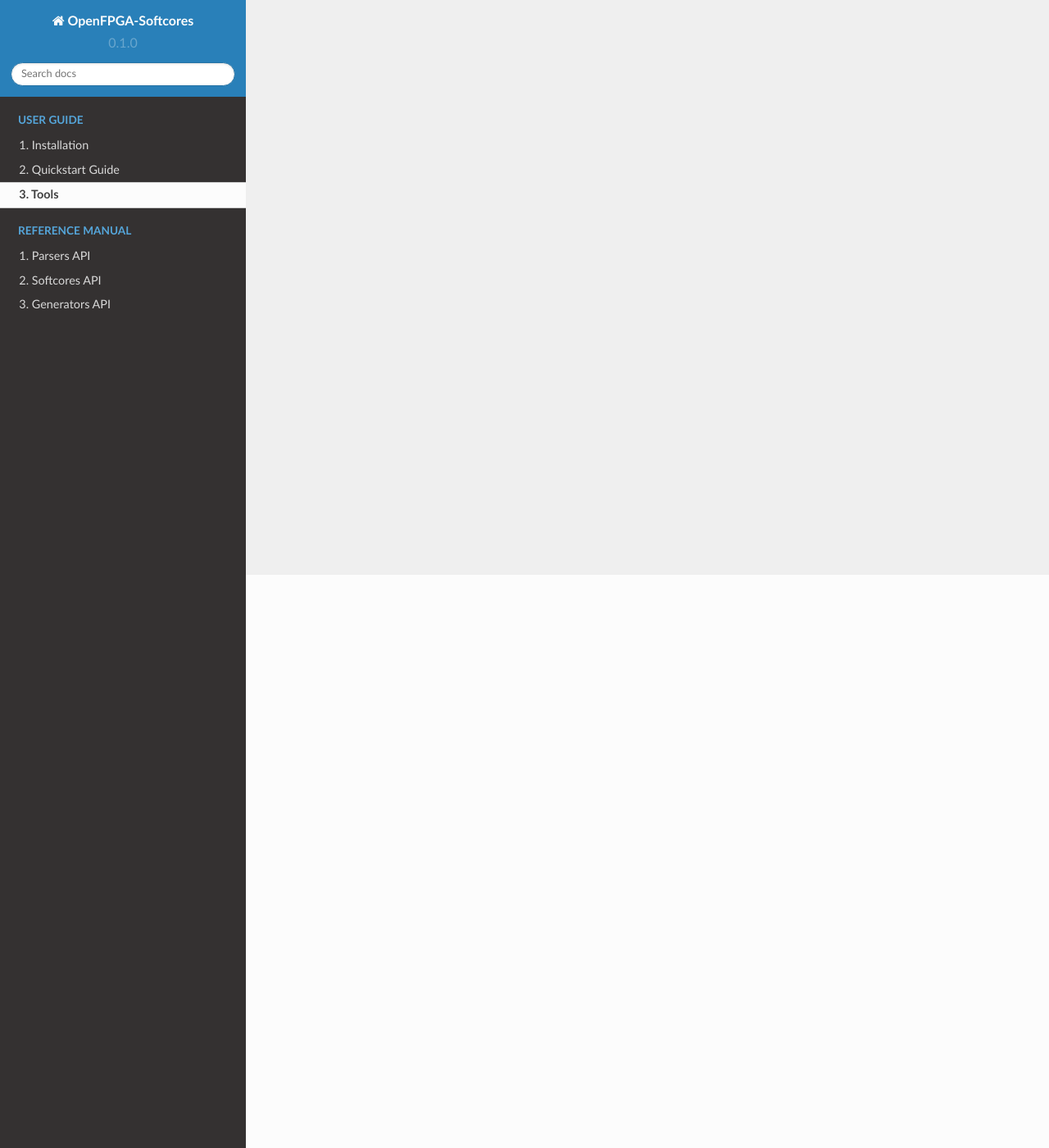
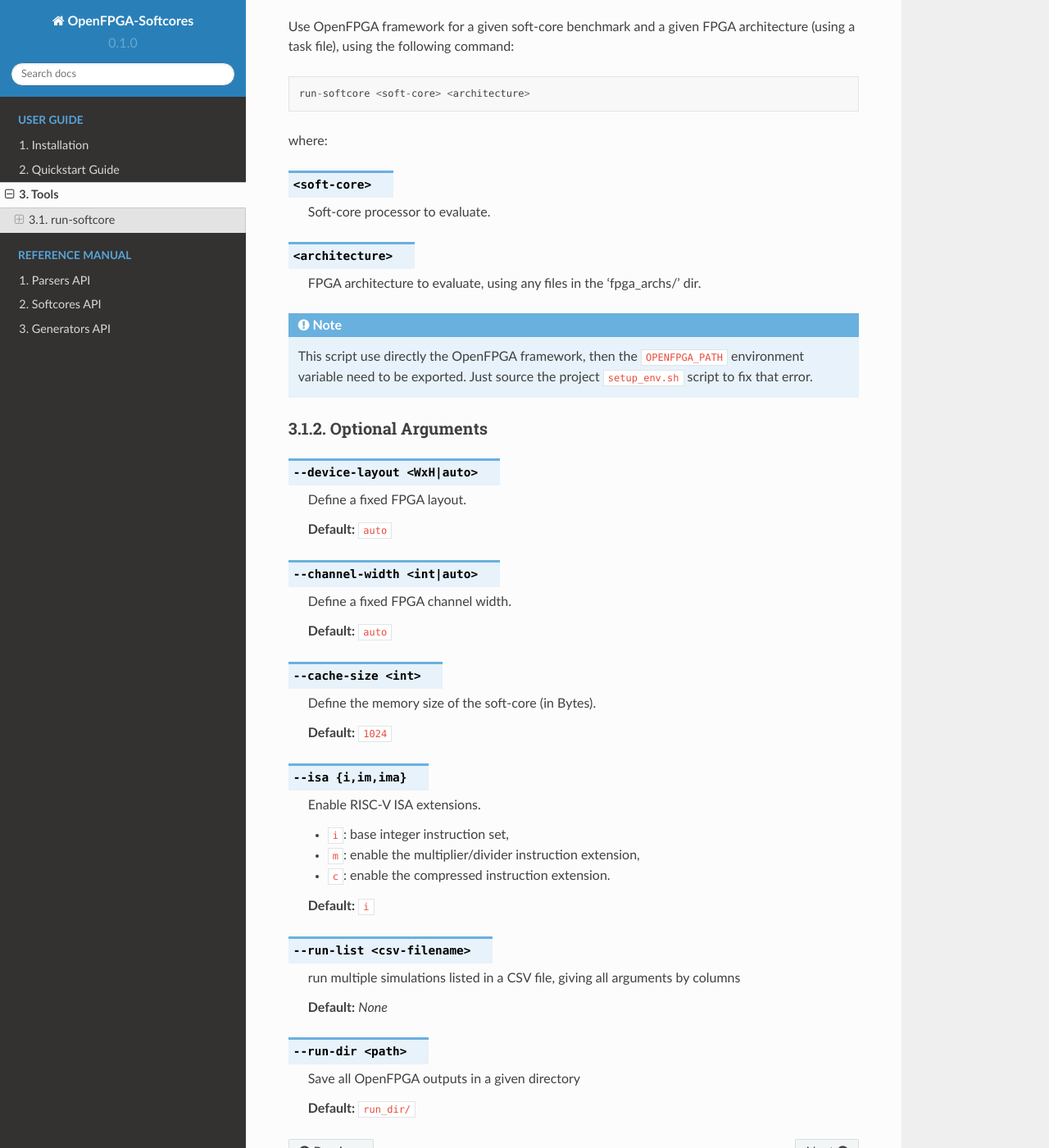
Before and after one commit to lnis-uofu/OpenFPGA-Softcores, a Sphinx documentation site: the page built from docs/source/tools.rst, in a window 1280 px wide and 1400 px high, scrolled down 699 px. Shown: the whole window at 82% size. Built offline with Sphinx 7.4.7 and the Read the Docs theme 2.0.0, drawn with Linux system fonts in a browser that asks for light colours; some of the changed text lies outside the part shown.

Commit message:
update documentation with nice attributes/variables section display

```diff
--- a/docs/source/conf.py
+++ b/docs/source/conf.py
@@ -17,12 +17,16 @@
 
 # For relative module imports
 sys.path.append(os.path.abspath("../../platform"))
+sys.path.append(os.path.abspath("../../platform/tools"))
+
+# For converting SVG to PNG using rsvg
+import sphinxcontrib.rsvgconverter
 
 # -- Project information -----------------------------------------------------
 
 project = u'OpenFPGA-Softcores'
 copyright = u'2022, LNIS'
-author = u'LNIS'
+author = u'LNIS - University of Utah'
 
 release = u'0.1'
 version = u'0.1.0'
@@ -38,6 +42,7 @@
     'sphinx.ext.duration',
     'sphinx.ext.intersphinx',
     'sphinx.ext.napoleon',
+    'sphinxcontrib.rsvgconverter',
 ]
 
 # intersphinx options, add reference to the Python3 documentation
@@ -46,6 +51,9 @@
     'sphinx': ('https://www.sphinx-doc.org/en/master/', None),
 }
 intersphinx_disabled_domains = ['std']
+
+# napoleon options
+napoleon_use_ivar = True
 
 # Add any paths that contain templates here, relative to this directory.
 templates_path = ['_templates']
@@ -57,7 +65,6 @@
 
 # The suffix(es) of source filenames.
 # You can specify multiple suffix as a list of string:
-#
 source_suffix = ['.rst']
 
 # The master toctree document.
@@ -72,6 +79,8 @@
 # a list of builtin themes.
 html_theme = 'sphinx_rtd_theme'
 
+# -- Options for Latex output ------------------------------------------------
+
 # -- Options for EPUB output -------------------------------------------------
 
 epub_show_urls = 'footnote'
--- a/docs/source/parsers_api.rst
+++ b/docs/source/parsers_api.rst
@@ -1,7 +1,7 @@
 Parsers API
 ===========
 
-The Parsers API is chapter describes all public classes and methopds to parse OpenFPGA, Yosys and VPR generated files, as presented in :numref:`fig_flow_files`.
+This section describes the `Parsers API` providing public classes and methods to parse OpenFPGA, Yosys and VPR generated output files, as presented in :numref:`fig_flow_files`.
 
 .. figure:: ../images/openfpga-softcores-io-files.svg
    :width: 80%
--- a/docs/source/tools.rst
+++ b/docs/source/tools.rst
@@ -1,2 +1,81 @@
 Tools
 =====
+
+This section describes the tools use to run, report and analyze OpenFPGA, Yosys and VPR results, as presented in :numref:`fig_flow_dse`.
+These enable an easier
+
+.. figure:: ../images/openfpga-softcores-dse.svg
+   :width: 60%
+   :align: center
+   :name: fig_flow_dse
+
+   Todo
+
+run-softcore
+------------
+.. program:: run-softcore
+
+Basic Usage
+~~~~~~~~~~~
+
+Use OpenFPGA framework for a given soft-core benchmark and a given FPGA architecture (using a task file), using the following command::
+
+    run-softcore <soft-core> <architecture>
+
+where:
+
+.. option:: <soft-core>
+
+    Soft-core processor to evaluate.
+
+.. option:: <architecture>
+
+    FPGA architecture to evaluate, using any files in the 'fpga_archs/' dir.
+
+.. note::
+
+    This script use directly the OpenFPGA framework, then the ``OPENFPGA_PATH`` environment variable need to be exported.
+    Just source the project ``setup_env.sh`` script to fix that error.
+
+Optional Arguments
+~~~~~~~~~~~~~~~~~~
+
+.. option:: --device-layout <WxH|auto>
+
+    Define a fixed FPGA layout.
+
+    **Default:** ``auto``
+
+.. option:: --channel-width <int|auto>
+
+    Define a fixed FPGA channel width.
+
+    **Default:** ``auto``
+
+.. option:: --cache-size <int>
+
+    Define the memory size of the soft-core (in Bytes).
+
+    **Default:** ``1024``
+
+.. option:: --isa {i,im,ima}
+
+    Enable RISC-V ISA extensions.
+
+    - ``i``: base integer instruction set,
+    - ``m``: enable the multiplier/divider instruction extension,
+    - ``c``: enable the compressed instruction extension.
+
+    **Default:** ``i``
+
+.. option:: --run-list <csv-filename>
+
+    run multiple simulations listed in a CSV file, giving all arguments by columns
+
+    **Default:** `None`
+
+.. option:: --run-dir <path>
+
+    Save all OpenFPGA outputs in a given directory
+
+    **Default:** ``run_dir/``
```
Also changed, not shown: docs/images/openfpga-softcores-dse.svg, docs/images/openfpga-softcores-io-files.svg, docs/images/openfpga-softcores-platform.svg, docs/requirements.txt (line endings or trailing spaces), 5 other files.
